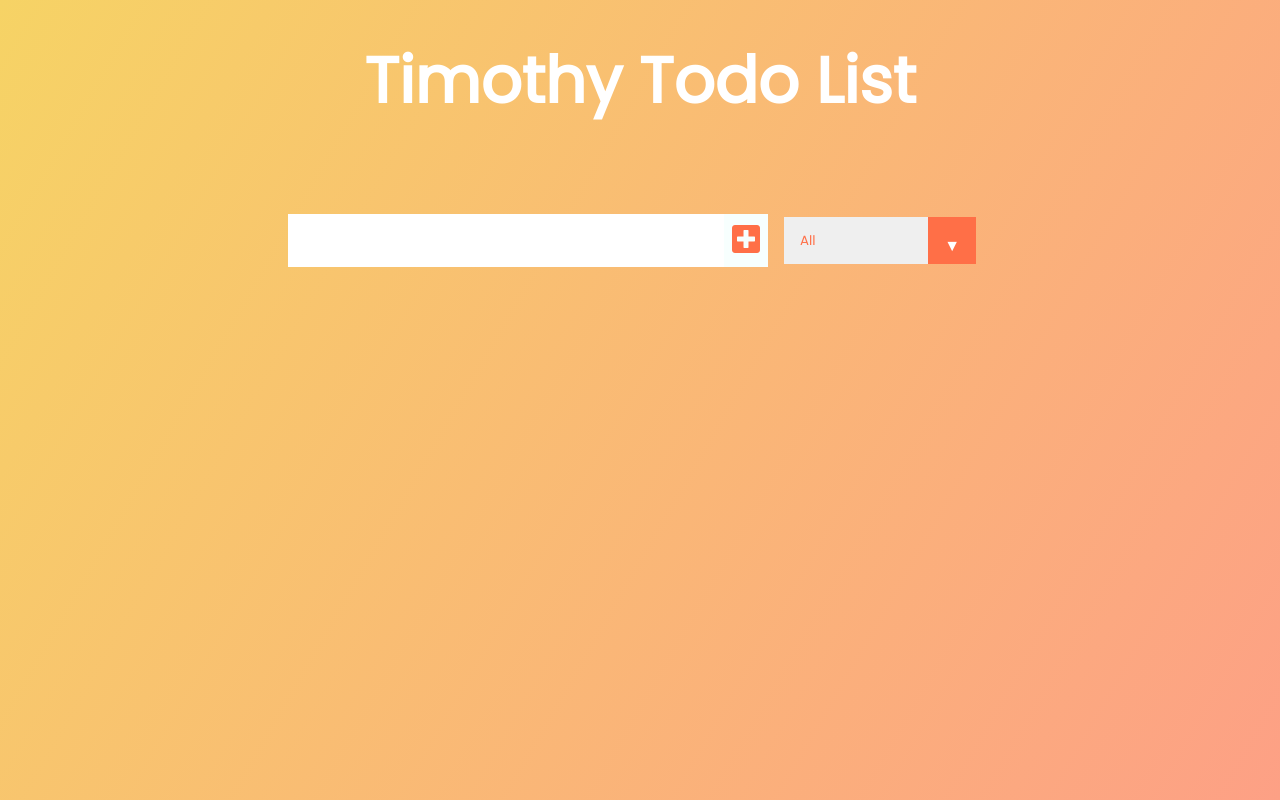
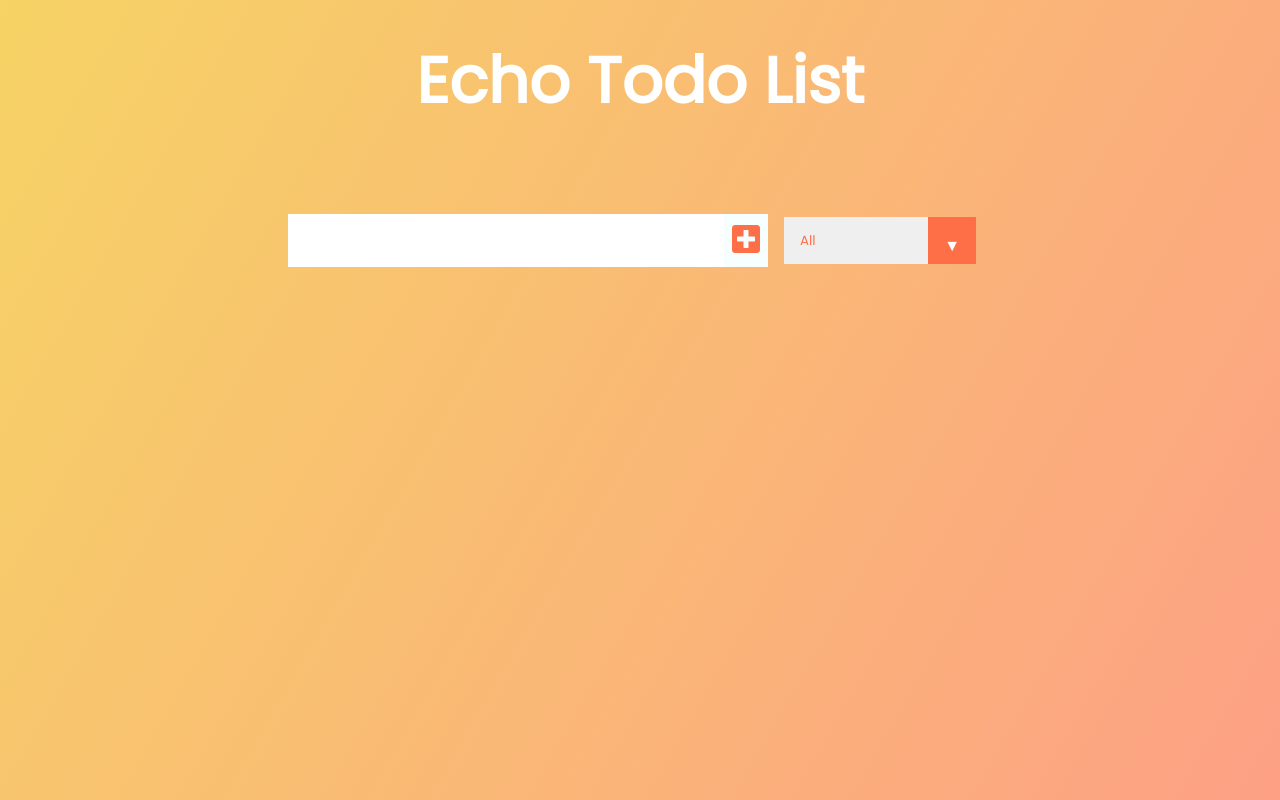
Before and after one commit to Timbaron/React-todo, a React (Create React App) app: page / in a window 1280 px wide. Built offline with nearby package versions, Linux system fonts and the light colour scheme.

Commit message:
Change name

```diff
--- a/src/App.js
+++ b/src/App.js
@@ -51,7 +51,7 @@ export function App() {
   return (
     <div className="App">
       <header>
-        <h1>Timothy Todo List</h1>
+        <h1>Echo Todo List</h1>
       </header>
     <Todo_Form setTodos={setTodos} todos={todos} InputText={InputText} setInputText={setInputText} setStatus={setStatus} />
       <TodoList setTodos={setTodos} todos={todos} filteredTodos={filteredTodos} />
```
